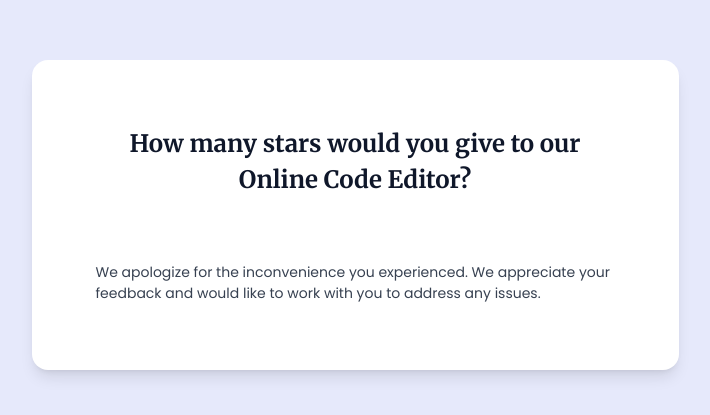
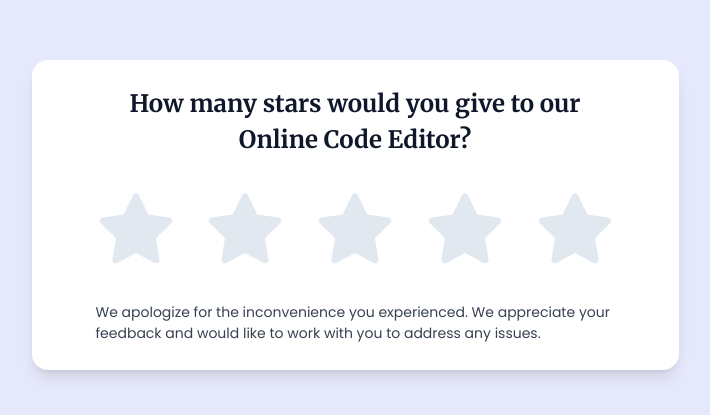
Before and after one commit to ronnypdev/Star-Rating-Component, a React (Vite) app: page / in a window 1280 px wide. Shown: the part 185-600 px from the top of the page, without its empty margins (285-995 px from the left). Built offline with nearby package versions, Linux system fonts and the light colour scheme.

Commit message:
Fix rendering issue

```diff
--- a/src/components/Rate.tsx
+++ b/src/components/Rate.tsx
@@ -1,10 +1,10 @@
 import Star from "./Star"
-
 
 export default function Rate() {
 
-  const starElement = [...Array(6)].forEach(() => (
+  const starElement = [...Array(5)].map((_, index) => (
     <Star
+      key={index}
       startAltTextFilled="Star Icon Fill Yellow"
       startAltTextEmpty="Star Icon Empty Grey"
     />
@@ -14,9 +14,7 @@ export default function Rate() {
     <>
       <article className="w-[647px] h-[310px] flex flex-col justify-center items-center p-16 gap-8 bg-white rounded-2xl shadow-lg">
         <h3 className="text-darkBlue text-center font-Merriweather text-2xl leading-normal font-bold">How many stars would you give to our Online Code Editor?</h3>
-        <div className="flex justify-between items-center w-full max-w-full">
-         {starElement}
-        </div>
+        <div className="flex justify-between items-center w-full max-w-full">{starElement}</div>
         <p className="font-Poppins text-sm font-normal leading-normal text-darkGray">We apologize for the inconvenience you experienced. We appreciate your feedback and would like to work with you to address any issues.</p>
       </article>
     </>
```
